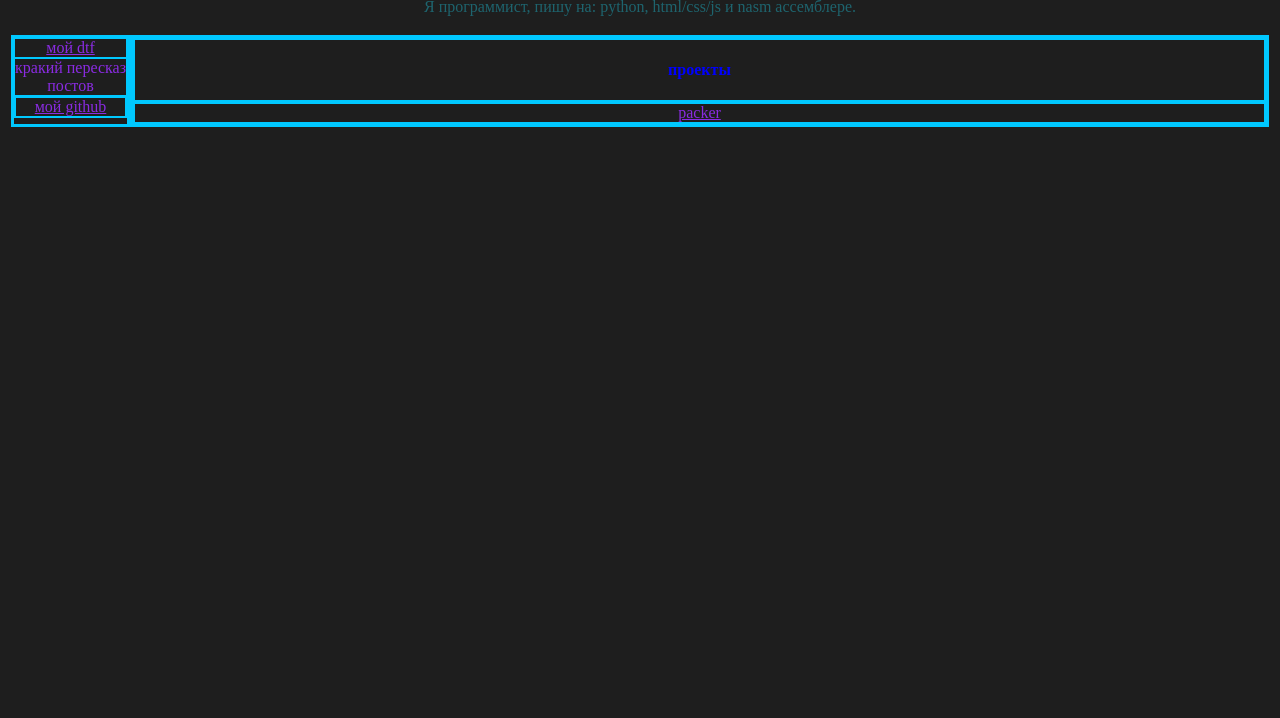
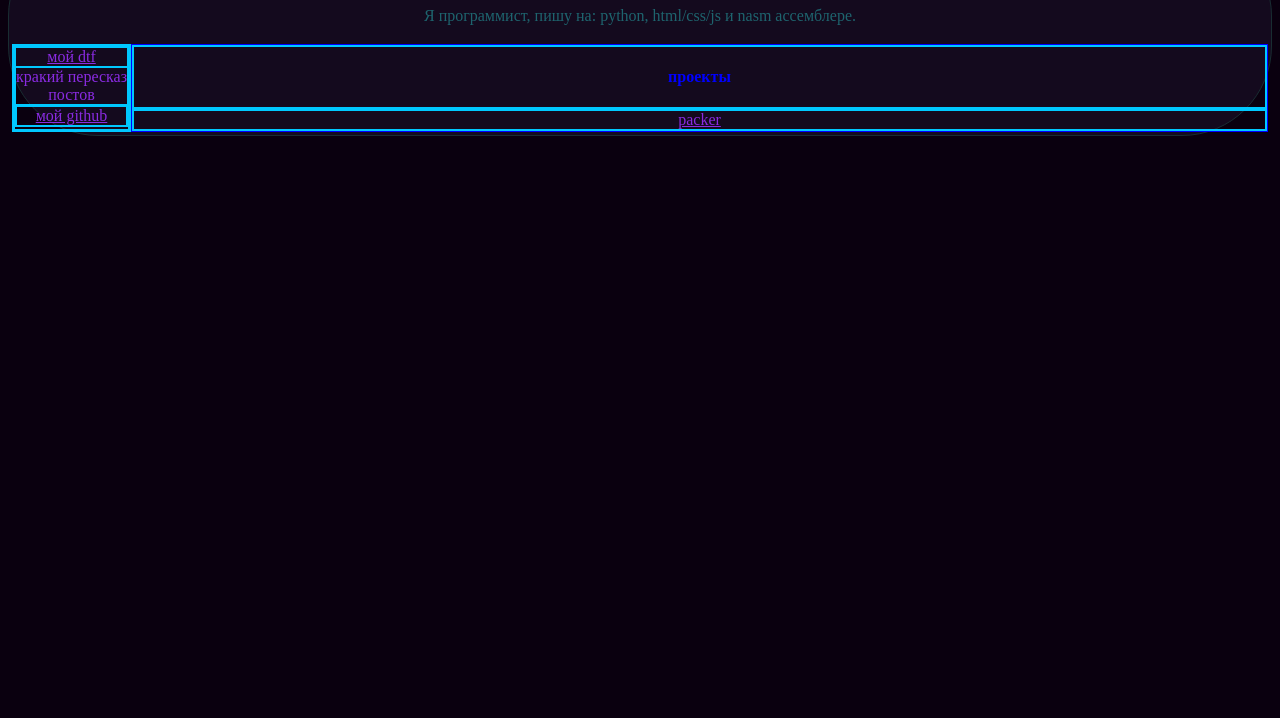
Before and after one commit to korall839/korall839.github.io, a plain HTML site: page index.html in a window 1280 px wide. Shown: the part 82-800 px from the top of the page. Drawn offline with Linux system fonts and the light colour scheme.

Commit message:
Add files via upload

```diff
--- a/index.html
+++ b/index.html
@@ -1,12 +1,18 @@
 <!DOCTYPE html>
-<html lang="en">
+<html lang="ru">
 <head>
     <meta charset="UTF-8">
     <meta name="viewport" content="width=device-width, initial-scale=1.0">
     <title>меню</title>
     <style>
+        main {
+            background-color: rgb(20, 10, 30);
+            border-radius: 90px;
+            border: 1px solid;
+            border-color: rgb(25, 45, 50);
+        }
         body {
-            background-color: rgb(30, 30, 30);
+            background-color: rgb(10, 0, 15);
             color: blue;
             text-align: center;
         }
@@ -19,12 +25,16 @@
         div {
             border: 3px solid;
             border-color: rgb(0, 200, 255);
+
+
+
             &.line {
                 border-color: rgba(0, 0, 0, 0);
                 display: flex;
             }
             &.prodgect {
                 flex: 1;
+                border: 1px solid;
             }
             &.mn {
                 border: 1px solid;
```
